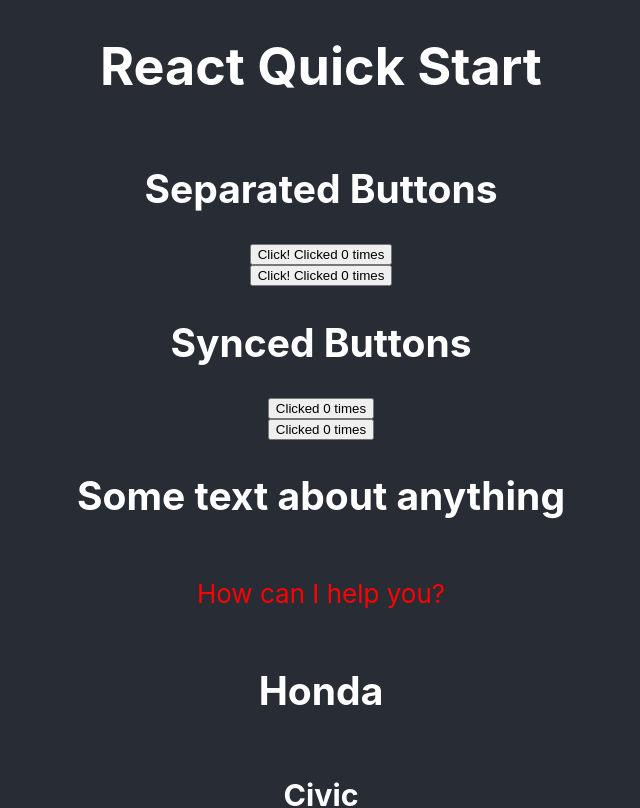
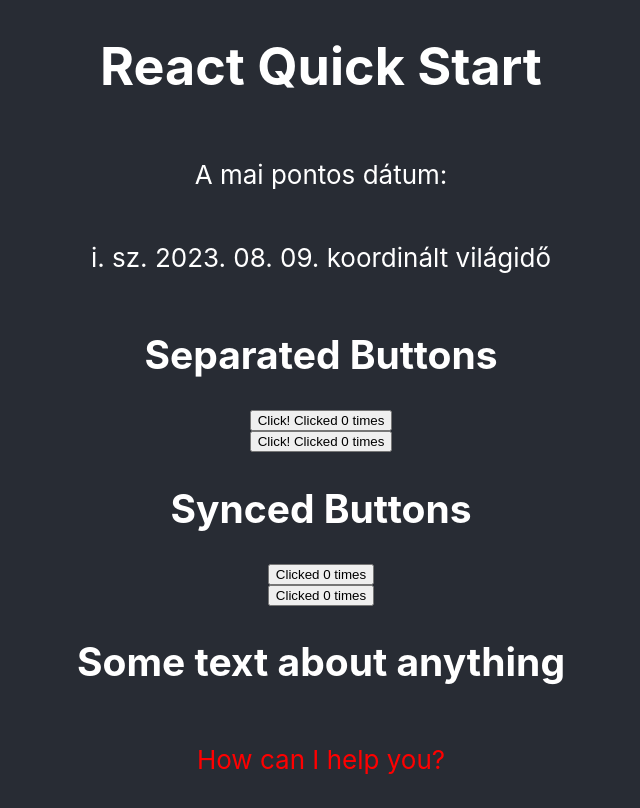
Before and after one commit to tamas100/react-quick-start, a React (Create React App) app: page / in a window 1280 px wide. Shown: the top 808 px of the page, without its empty margins (319-959 px from the left). Built offline with nearby package versions, Linux system fonts and the light colour scheme.

Commit message:
rewrite FormatDate.jsx with props

```diff
--- a/src/App.js
+++ b/src/App.js
@@ -5,6 +5,7 @@
 import TextPractice from './Components/TextPractice/TextPractice';
 import CarProfile from './Components/CarProfile/CarProfile';
 import CarConditional from './Components/CarConditional/CarConditional';
+import FormatDate from './Components/FormatDate/FormatDate';
 
 export default function App() {
   const [count, setCount] = useState(0);
@@ -17,6 +18,7 @@
     <div className="App">
       <header className="App-header">
         <h1>React Quick Start</h1>
+        <FormatDate lengthEra='short' />
         <h2>Separated Buttons</h2>
         <MyButton />
         <MyButton />
--- a/src/Components/CarProfile/CarProfile.jsx
+++ b/src/Components/CarProfile/CarProfile.jsx
@@ -2,7 +2,7 @@
 import './CarProfile.css';
 import FormatDate from '../FormatDate/FormatDate';
 
-// const today = new Date();
+
 const car = [{
     manufacturer: 'Honda',
     type: 'Civic',
--- a/src/Components/FormatDate/FormatDate.jsx
+++ b/src/Components/FormatDate/FormatDate.jsx
@@ -1,10 +1,10 @@
 import React from 'react';
 
-export default function FormatDate() {
+export default function FormatDate({lengthEra = 'long'}) {
   const today = new Date();
   const formattedDate = new Intl.DateTimeFormat(
     ['hu', 'en-US'],
-    { era: 'long', timeZoneName: 'long' }
+    { era: lengthEra, timeZoneName: 'long' }
   ).format(today);
   return (
     <>
```
